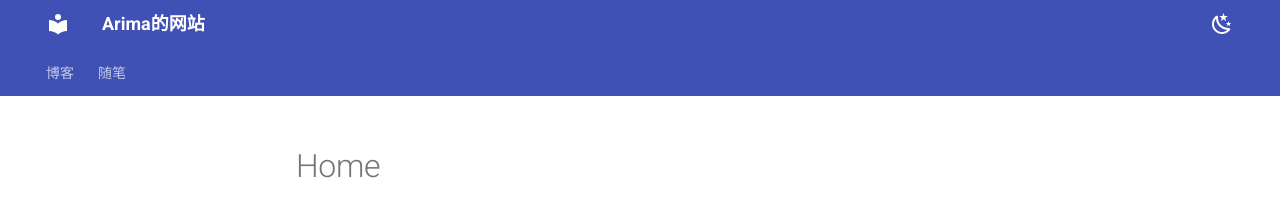
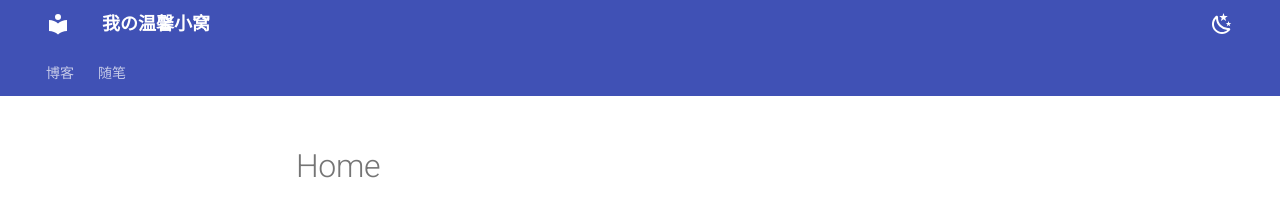
Before and after one commit to Tech-Arima/Tech-Arima.github.io, an MkDocs documentation site: the page built from docs/index.md, in a window 1280 px wide. Shown: the top 204 px of the page. Built offline with MkDocs 1.6.1 and Material for MkDocs 9.7.7, drawn with Linux system fonts in a browser that asks for light colours.

Commit message:
Update mkdocs.yml

```diff
--- a/mkdocs.yml
+++ b/mkdocs.yml
@@ -1,4 +1,4 @@
-site_name: Arima的网站
+site_name: 我の温馨小窝
 site_url: https://tech-arima.github.io
 
 ######### 导航栏
```
